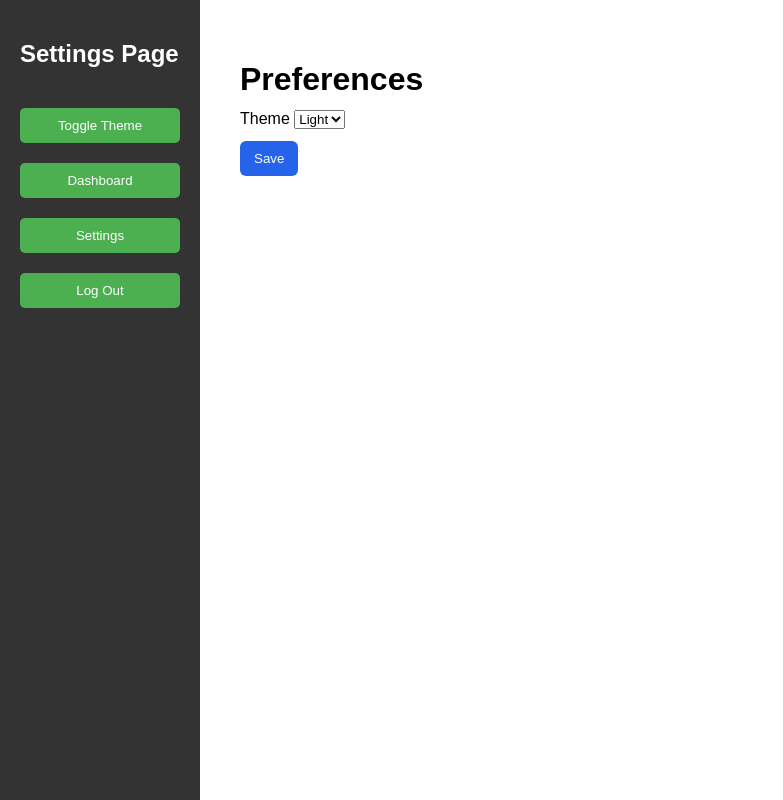
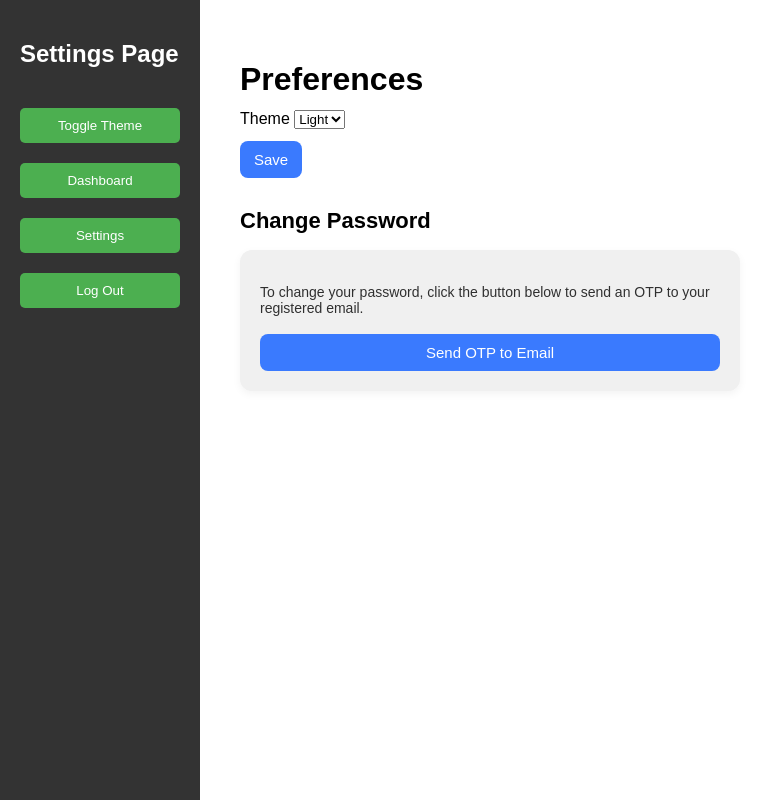
Before and after one commit to AkshayValtanitan/CSIT327-G2-TaskIT, a Django app: page /settings/ in a window 1280 px wide. Shown: the whole page, without its empty margins (0-783 px from the left). Run offline with Django 5.2, Linux system fonts and the light colour scheme; the visitor is signed in with stand-in values (Sample User, id 1); parts of the project's set-up code (start-up, migrations or seed data) failed here and were passed over.

Commit message:
added otp verification and password change

```diff
--- a/login/static/login/css/settings.css
+++ b/login/static/login/css/settings.css
@@ -87,3 +87,73 @@ body.dark-mode .sidebar{
     background-color: #535353;
     color: #dadada;
 }
+
+.changepass {
+    margin-top: 30px;
+    max-width: 500px;
+}
+
+.section-title {
+    margin-bottom: 16px;
+    font-size: 22px;
+    font-weight: 600;
+}
+
+.card-box {
+    background: var(--bg-secondary, #f0f0f0);
+    padding: 20px;
+    border-radius: 12px;
+    margin-bottom: 18px;
+    box-shadow: 0px 3px 8px rgba(0,0,0,0.05);
+}
+
+.dark-mode .card-box {
+    background: #2b2b2b;
+    box-shadow: 0px 2px 6px rgba(0,0,0,0.3);
+}
+
+.description {
+    margin-bottom: 18px;
+    font-size: 14px;
+    opacity: 0.8;
+}
+
+.form-label {
+    display: block;
+    margin-bottom: 12px;
+    font-weight: 500;
+}
+
+.form-input {
+    width: 90%;
+    padding: 10px 12px;
+    border-radius: 8px;
+    border: 1px solid #bbb;
+    margin-top: 5px;
+    font-size: 15px;
+}
+
+.dark-mode .form-input {
+    background: #1e1e1e;
+    border: 1px solid #444;
+    color: #fff;
+}
+
+.btn-primary {
+    padding: 10px 14px;
+    border: none;
+    border-radius: 8px;
+    background: #3a7afe;
+    color: white;
+    font-size: 15px;
+    cursor: pointer;
+    transition: 0.2s;
+}
+
+.btn-primary:hover {
+    background: #2e63d8;
+}
+
+.full-width {
+    width: 100%;
+}
--- a/user_settings/templates/settings.html
+++ b/user_settings/templates/settings.html
@@ -39,6 +39,52 @@
                 <button type="submit" class="btn-primary">Save</button>
             </div>
         </form>
+
+        <div class="changepass">
+            <h2 class="section-title">Change Password</h2>
+
+            <!-- Step 1: Send OTP -->
+            {% if not request.session.otp_sent %}
+            <form method="post" action="{% url 'send_otp' %}" class="card-box">
+                {% csrf_token %}
+                <p class="description">
+                    To change your password, click the button below to send an OTP to your registered email.
+                </p>
+                <button type="submit" class="btn-primary full-width">
+                    Send OTP to Email
+                </button>
+            </form>
+            {% endif %}
+
+            <!-- Step 2: Enter OTP + new password -->
+            {% if request.session.otp_sent %}
+            <form method="post" action="{% url 'settings' %}" class="card-box">
+                {% csrf_token %}
+
+                <label class="form-label">
+                    OTP
+                    <input type="text" name="otp" class="form-input" required>
+                </label>
+
+                <label class="form-label">
+                    New Password
+                    <input type="password" name="new_password" class="form-input" required>
+                </label>
+
+                <label class="form-label">
+                    Confirm Password
+                    <input type="password" name="confirm_password" class="form-input" required>
+                </label>
+
+                <button type="submit" class="btn-primary full-width">
+                    Change Password
+                </button>
+            </form>
+            {% endif %}
+        </div>
+
+
+
     </div>
     <script>
         const toggle = document.getElementById("theme-toggle");
--- a/user_settings/urls.py
+++ b/user_settings/urls.py
@@ -4,4 +4,6 @@ from . import views
 urlpatterns = [
     path('', views.settings_view, name='settings'),
     path('dashboard/', views.dashboard_view, name='dashboard'),
+    # path('change_password_view/', views.change_password_view, name='change_password_view'),
+    path("send-otp/", views.send_otp_view, name="send_otp"),
 ]
--- a/user_settings/views.py
+++ b/user_settings/views.py
@@ -1,21 +1,129 @@
 from django.contrib.auth import get_user_model
 from django.shortcuts import render, redirect
 from django.contrib.auth.decorators import login_required
+from django.conf import settings
+from taskit_project.supabase_client import supabase_service
+from supabase import create_client
+from django.contrib import messages
+import hashlib
+import random
+from django.core.mail import send_mail
 
 User = get_user_model()
 
-@login_required(login_url='login')
-def settings_view(request):
-    # Persist theme preference in session for server-rendered pages
-    if request.method == 'POST':
-        theme = (request.POST.get('theme') or '').strip().lower()
-        if theme in ('light', 'dark'):
-            request.session['theme'] = theme
-        return redirect('settings')
+SUPABASE_TABLE = getattr(settings, "SUPABASE_OTPS_TABLE", "users")
+SUPABASE_URL = settings.SUPABASE_URL
+SUPABASE_SERVICE_KEY = settings.SUPABASE_SERVICE_KEY
+SUPABASE_ANON_KEY = settings.SUPABASE_ANON_KEY
 
-    current_theme = request.session.get('theme', 'light')
-    return render(request, 'settings.html', { 'current_theme': current_theme })
+def supabase_client():
+    return create_client(SUPABASE_URL, SUPABASE_SERVICE_KEY)
+
+# @login_required(login_url='login')
+# def settings_view(request):
+#     # Persist theme preference in session for server-rendered pages
+#     if request.method == 'POST':
+#         theme = (request.POST.get('theme') or '').strip().lower()
+#         if theme in ('light', 'dark'):
+#             request.session['theme'] = theme
+#         return redirect('settings')
+
+#     current_theme = request.session.get('theme', 'light')
+#     return render(request, 'settings.html', { 'current_theme': current_theme })
 
 @login_required(login_url='login')
 def dashboard_view(request):
     return render(request, 'dashboard.html')
+
+
+@login_required(login_url='login')
+def send_otp_view(request):
+    user_id = request.session.get("supabase_user_id")
+    if not user_id:
+        messages.error(request, "User not recognized.")
+        return redirect("settings")
+
+    # Get user's email from Supabase
+    resp = supabase_service.table("users").select("email").eq("user_id", user_id).execute()
+    row = getattr(resp, "data", [])[0]
+    email = row.get("email")
+    if not email:
+        messages.error(request, "No email registered. Please set your email first.")
+        return redirect("settings")
+
+    # Generate OTP
+    otp = str(random.randint(100000, 999999))
+
+    # save OTP in Supabase
+    supabase_service.table("users").update({"otp": otp}).eq("user_id", user_id).execute()
+
+    # send OTP via on email
+    send_mail(
+        "Your OTP Code",
+        f"Your OTP is: {otp}",
+        settings.DEFAULT_FROM_EMAIL,
+        [email],
+        fail_silently=False,
+    )
+
+    request.session["otp_email"] = email
+    request.session["otp_sent"] = True
+
+    messages.success(request, f"OTP sent to {email}")
+    return redirect("settings")
+
+
+@login_required(login_url='login')
+def settings_view(request):
+    current_theme = request.session.get('theme', 'light')
+    user_id = request.session.get("supabase_user_id")
+
+    if request.method == "POST":
+        # Theme update
+        if "theme" in request.POST:
+            theme = request.POST.get("theme", "").lower()
+            if theme in ("light", "dark"):
+                request.session["theme"] = theme
+            return redirect("settings")
+
+        # Password change process
+        otp = request.POST.get("otp", "").strip()
+        new_password = request.POST.get("new_password", "").strip()
+        confirm_password = request.POST.get("confirm_password", "").strip()
+        email = request.session.get("otp_email")
+
+        if not otp or not new_password or not confirm_password:
+            messages.error(request, "All fields are required to change password")
+            return redirect("settings")
+
+        if new_password != confirm_password:
+            messages.error(request, "Passwords do not match")
+            return redirect("settings")
+
+        # Verify OTP in Supabase
+        otp_resp = supabase_service.table(SUPABASE_TABLE).select("*")\
+            .eq("user_id", user_id).eq("otp", otp).execute()
+        otp_data = getattr(otp_resp, "data", []) or []
+
+        if not otp_data:
+            messages.error(request, "Invalid OTP")
+            return redirect("settings")
+
+        # Update password and clear OTP
+        hashed_password = hashlib.sha256(new_password.encode()).hexdigest()
+        supabase_service.table(SUPABASE_TABLE).update({
+            "password": hashed_password,
+            "otp": None,
+        }).eq("user_id", user_id).execute()
+
+        # Clear email from session
+        # del request.session["otp_email"]
+        if "otp_email" in request.session:
+            del request.session["otp_email"]
+        if "otp_sent" in request.session:
+            del request.session["otp_sent"]
+
+        messages.success(request, "Password changed successfully!")
+        return redirect("settings")
+
+    return render(request, "settings.html", {"current_theme": current_theme})
```
Also changed, not shown: taskit_project/settings.py (+11 -0 lines).
